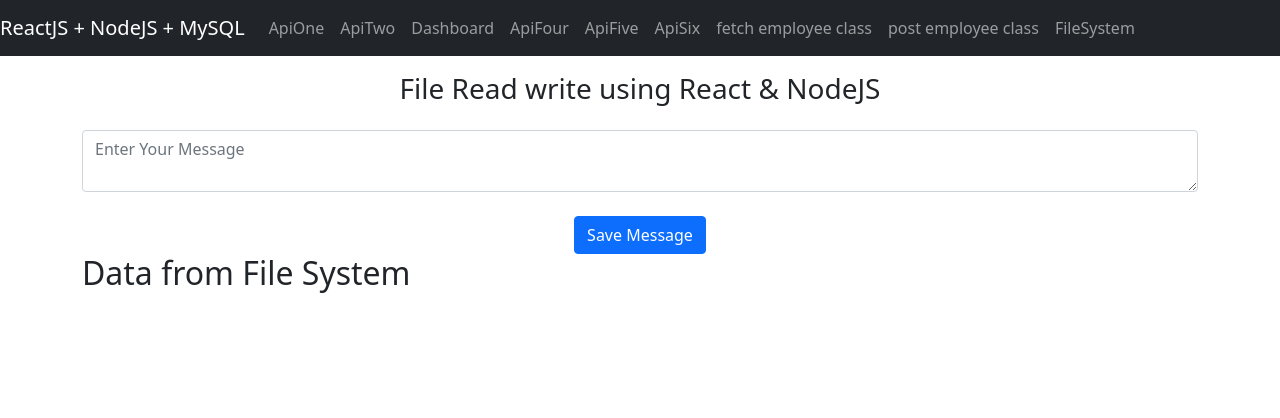
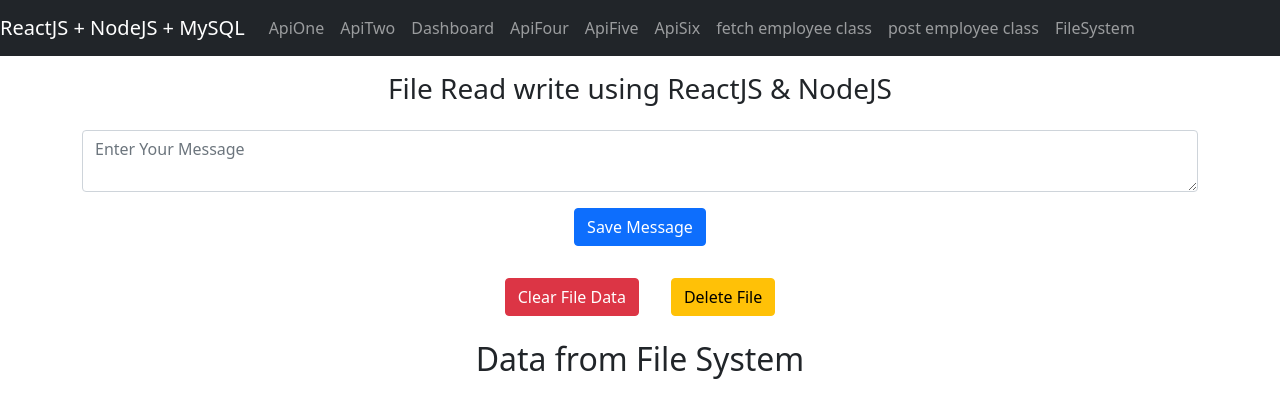
Before and after one commit to thephotogenicbug/Frontend-using-React, a React (Create React App) app: page /#/filesystem in a window 1280 px wide. Shown: the top 418 px of the page. Built offline with nearby package versions, Linux system fonts and the light colour scheme; no server answers.

Commit message:
Add clear filesystem and delete filesystem.txt function

```diff
--- a/src/filesystem.js
+++ b/src/filesystem.js
@@ -30,11 +30,30 @@ const FileSystem = () =>{
    useEffect(()=>{
        getData();
    }, [true])
+
+   const deleteFileData = () =>{
+    var url = "http://localhost:2222/deletefiledata";
+    axios.get(url)
+    .then(response=>{
+        processMessage(response.data);
+        getData();              // to refresh the list after file delete
+    })
+
+   }
+
+   const deleteFile = () =>{
+    var url = "http://localhost:2222/deletefile";
+    axios.get(url)
+    .then(response=>{
+        processMessage(response.data);
+        getData();              // to refresh the list after file delete
+    })
+   }
     return(
         <div className="container">
             <div className="row">
                 <div className="col-lg-12  text-center">
-                    <h3 className="mb-4">File Read write using React & NodeJS</h3>
+                    <h3 className="mb-4">File Read write using ReactJS & NodeJS</h3>
                     <p className="text-center text-success"> {message} </p>
                     <textarea className="mt-3"
                     placeholder="Enter Your Message"
@@ -42,11 +61,13 @@ const FileSystem = () =>{
                     onChange={obj=> updateData(obj.target.value)}>
                     </textarea>
                     <div >
-                        <button className="btn btn-primary mt-4" onClick={save}>Save Message</button>
+                        <button className="btn btn-primary m-3" onClick={save}>Save Message</button>
                     </div>
                 </div>
-                <div className="col-md-12">
-                    <h2>Data from File System</h2>
+                <div className="col-md-12 text-center">
+                <button className="btn btn-danger m-3" onClick={deleteFileData}>Clear File Data</button>
+                <button className="btn btn-warning m-3" onClick={deleteFile}>Delete File</button>
+                    <h2 className="mt-2">Data from File System</h2>
                     <p>{filedata}</p>
                 </div>
             </div>
```
